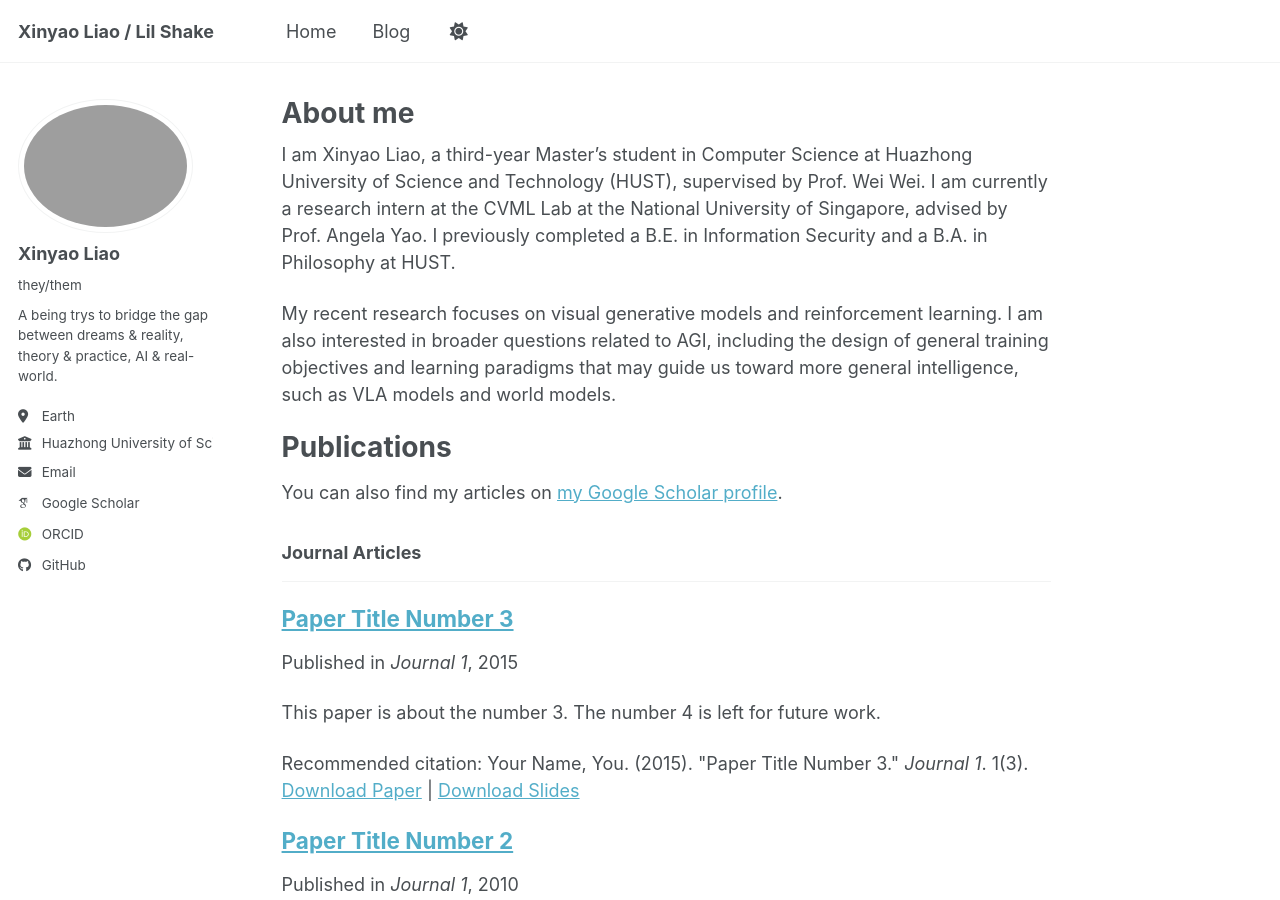
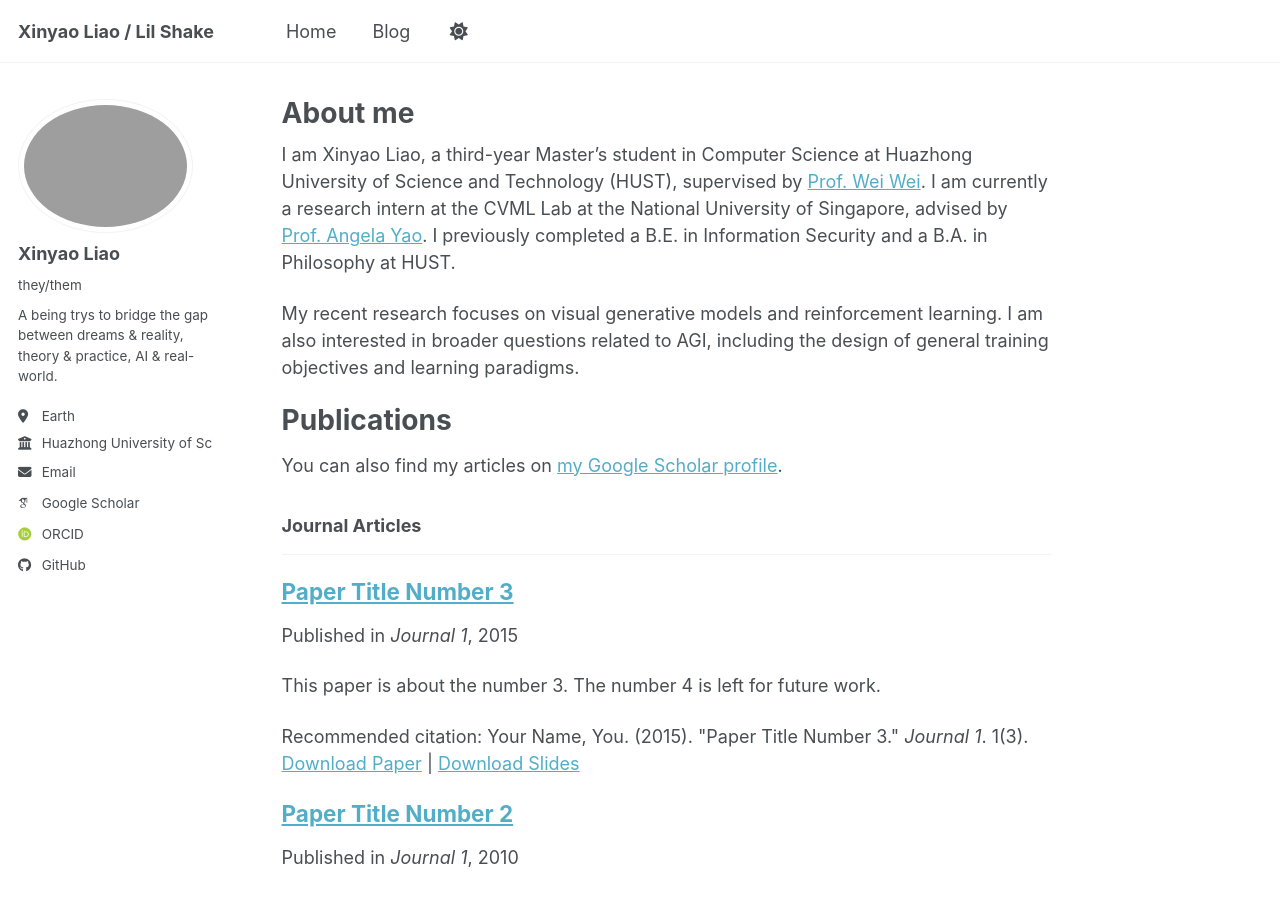
Before and after one commit to Lil-Shake/Lil-Shake.github.io, a Jekyll site: the page built from _pages/about.md, in a window 1280 px wide and 900 px high. Built offline with Jekyll 4.4.1, drawn with Linux system fonts in a browser that asks for light colours; some web fonts are replaced; a script bundle is joined from its source files by our own code; library files that are not in the unit come from our copies; some of the changed text lies outside the part shown.

Commit message:
Enhance about page with links and additional details
Updated the about page to include links to professors' profiles and added more details about interests.

```diff
--- a/_pages/about.md
+++ b/_pages/about.md
@@ -7,9 +7,9 @@
   - /about.html
 ---
 
-I am Xinyao Liao, a third-year Master’s student in Computer Science at Huazhong University of Science and Technology (HUST), supervised by Prof. Wei Wei. I am currently a research intern at the CVML Lab at the National University of Singapore, advised by Prof. Angela Yao. I previously completed a B.E. in Information Security and a B.A. in Philosophy at HUST.
+I am Xinyao Liao, a third-year Master’s student in Computer Science at Huazhong University of Science and Technology (HUST), supervised by [Prof. Wei Wei](https://www.eric-weiwei.com/). I am currently a research intern at the CVML Lab at the National University of Singapore, advised by [Prof. Angela Yao](https://www.comp.nus.edu.sg/~ayao/). I previously completed a B.E. in Information Security and a B.A. in Philosophy at HUST.
 
-My recent research focuses on visual generative models and reinforcement learning. I am also interested in broader questions related to AGI, including the design of general training objectives and learning paradigms that may guide us toward more general intelligence, such as VLA models and world models.
+My recent research focuses on visual generative models and reinforcement learning. I am also interested in broader questions related to AGI, including the design of general training objectives and learning paradigms.
 
 Publications
 ======
```
Also changed, not shown: other parts of _pages/about.md (+2 -2 lines).
